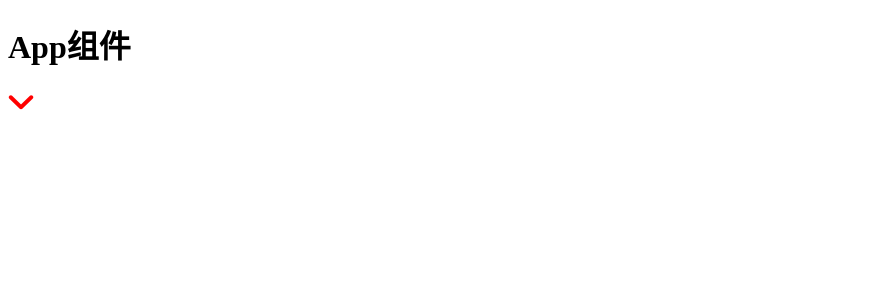
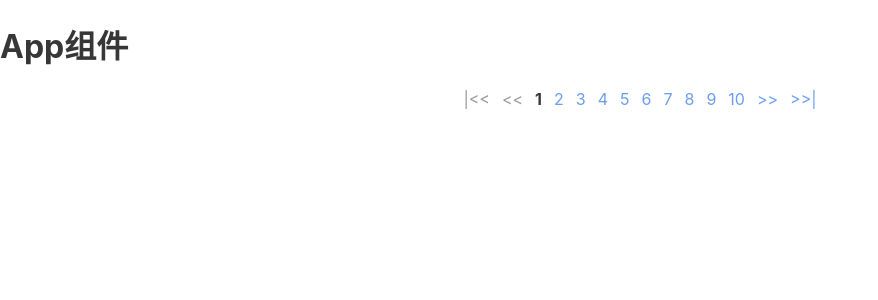
Before and after one commit to yindaw/my-site, a Vue app in the folder my-blog/: page / in a window 1280 px wide. Shown: the top 300 px of the page, without its empty margins (0-878 px from the left). Built offline with nearby package versions, Linux system fonts and the light colour scheme.

Commit message:
组件事件

```diff
--- a/my-blog/src/App.vue
+++ b/my-blog/src/App.vue
@@ -1,21 +1,32 @@
 <template>
   <div>
     <h1>App组件</h1>
-    <Icon type="arrowDown" />
+    <Pager
+      :total="total"
+      :current="current"
+      @pageChange="handlePageChange($event)"
+    />
   </div>
 </template>
 
 <script>
-import Icon from "./components/Icon.vue";
+import Pager from "./components/Pager.vue";
 export default {
   components: {
-    Icon,
+    Pager,
+  },
+  data() {
+    return {
+      current: 1,
+      total: 302,
+    };
+  },
+  methods: {
+    handlePageChange(newPage) {
+      this.current = newPage;
+    },
   },
 };
 </script>
 <style scoped>
-.iconfont {
-  font-size: 26px;
-  color: red;
-}
 </style>
--- a/my-blog/src/components/Avatar.vue
+++ b/my-blog/src/components/Avatar.vue
@@ -1,6 +1,6 @@
 <template>
   <img
-    class="avatar-img"
+    class="avatar-container"
     :src="url"
     alt=""
     :style="{ width: size + 'px', height: size + 'px' }"
@@ -24,7 +24,7 @@ export default {
 
 <style scoped>
 /* 带有作用域的样式 */
-.avatar-img {
+.avatar-container {
   border-radius: 50%;
   object-fit: cover;
   display: block;
--- a/my-blog/src/components/Icon.vue
+++ b/my-blog/src/components/Icon.vue
@@ -1,5 +1,5 @@
 <template>
-  <i class="iconfont" :class="fontClass"></i>
+  <i class="iconfont icon-container" :class="fontClass"></i>
 </template>
 
 <script>
--- /dev/null
+++ b/my-blog/src/components/Pager.vue
@@ -0,0 +1,117 @@
+<template>
+  <!-- 只有总页数大于1时才显示 -->
+  <div class="pager-container" v-if="pageNumber > 1">
+    <a @click="handleClick(1)" :class="{ disabled: current === 1 }"
+      >|&lt;&lt;</a
+    >
+    <a @click="handleClick(current - 1)" :class="{ disabled: current === 1 }"
+      >&lt;&lt;</a
+    >
+    <a
+      @click="handleClick(n)"
+      v-for="(n, i) in numbers"
+      :key="i"
+      :class="{ active: n === current }"
+      >{{ n }}</a
+    >
+    <a
+      @click="handleClick(current + 1)"
+      :class="{ disabled: current === pageNumber }"
+      >&gt;&gt;</a
+    >
+    <a
+      @click="handleClick(pageNumber)"
+      :class="{ disabled: current === pageNumber }"
+      >&gt;&gt;|</a
+    >
+  </div>
+</template>
+
+<script>
+export default {
+  props: {
+    current: {
+      type: Number,
+      default: 1,
+    },
+    total: {
+      type: Number,
+      default: 0,
+    },
+    limit: {
+      type: Number,
+      default: 10,
+    },
+    visibleNumber: {
+      type: Number,
+      default: 10,
+    },
+  },
+  computed: {
+    // 总页数
+    pageNumber() {
+      return Math.ceil(this.total / this.limit);
+    },
+    // 得到显示的最小的数字
+    visibleMin() {
+      let min = this.current - Math.floor(this.visibleNumber / 2);
+      if (min < 1) {
+        min = 1;
+      }
+      return min;
+    },
+    visibleMax() {
+      let max = this.visibleMin + this.visibleNumber - 1;
+      if (max > this.pageNumber) {
+        max = this.pageNumber;
+      }
+      return max;
+    },
+    numbers() {
+      let nums = [];
+      for (let i = this.visibleMin; i <= this.visibleMax; i++) {
+        nums.push(i);
+      }
+      return nums;
+    },
+  },
+  methods: {
+    handleClick(newPage) {
+      if (newPage < 1) {
+        newPage = 1;
+      }
+      if (newPage > this.pageNumber) {
+        newPage = this.pageNumber;
+      }
+      if (newPage === this.current) {
+        return;
+      }
+      // 抛出一个事件
+      this.$emit("pageChange", newPage);
+    },
+  },
+};
+</script>
+
+<style lang="less">
+@import "~@/styles/var.less";
+.pager-container {
+  display: flex;
+  justify-content: center;
+  margin: 20px 0;
+  a {
+    color: @primary;
+    margin: 0 6px;
+    cursor: pointer;
+    &.disabled {
+      color: @lightWords;
+      cursor: not-allowed;
+    }
+    &.active {
+      color: @words;
+      font-weight: bold;
+      cursor: text;
+    }
+  }
+}
+</style>
--- a/my-blog/src/main.js
+++ b/my-blog/src/main.js
@@ -1,5 +1,6 @@
-import Vue from 'vue'
-import App from './App.vue'
+import Vue from 'vue';
+import App from './App.vue';
+import "./styles/global.less";
 
 new Vue({
   render: h => h(App),
--- /dev/null
+++ b/my-blog/src/styles/global.less
@@ -0,0 +1,20 @@
+@import "./var.less";
+
+html {
+  color: @words;
+  font-family: "-apple-system", "BlinkMacSystemFont", "Roboto", "Helvetica Neue",
+    "微软雅黑", sans-serif;
+  overflow: hidden;
+}
+body {
+  overflow: hidden;
+  margin: 0;
+}
+
+a {
+  color: inherit;
+  text-decoration: none;
+  &:hover {
+    color: @primary;
+  }
+}
--- /dev/null
+++ b/my-blog/src/styles/var.less
@@ -0,0 +1,9 @@
+// less变量
+@danger: #cc3600; // 危险、错误
+@primary: #6b9eee; // 主色调、链接
+@words: #373737; // 大部分文字、深色文字
+@lightWords: #999; // 少部分文字、浅色文字
+@warn: #dc6a12; // 警告
+@success: #7ebf50; // 成功
+@gray: #b4b8bc; // 灰色
+@dark: #202020; // 深色
```
Also changed, not shown: my-blog/src/App copy.vue (+17 -32 lines).
